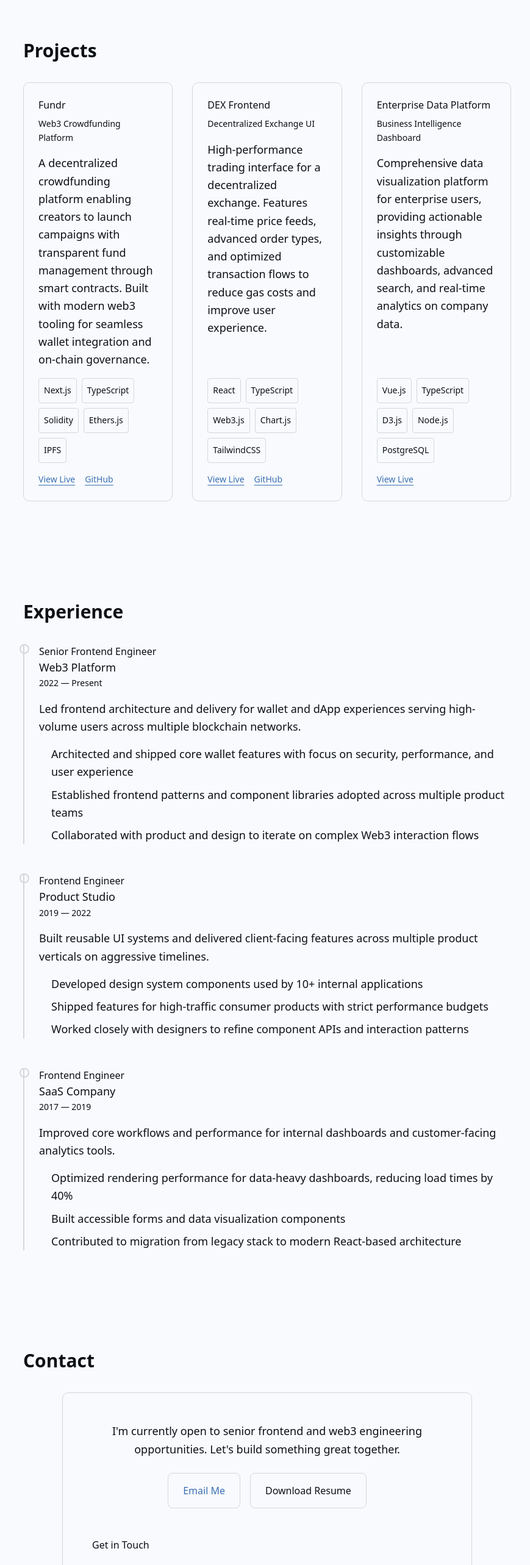
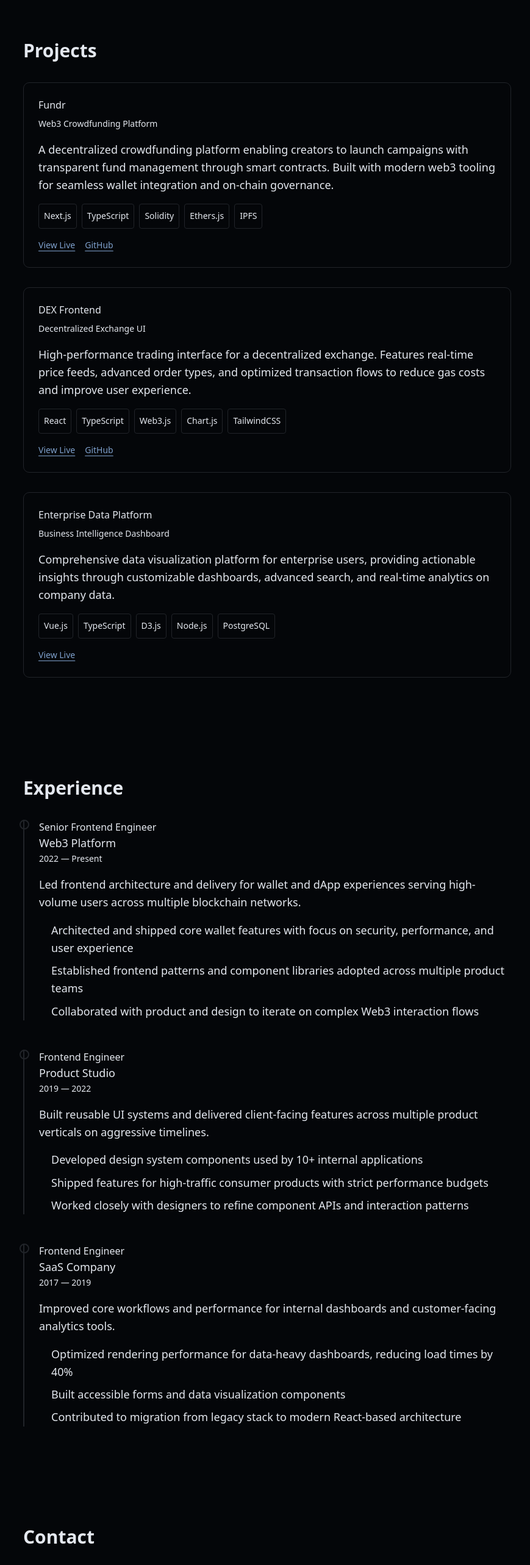
Before and after one commit to wangchengwei0122/Portfolio, a Next.js app: page / in a window 1280 px wide. Shown: the part 1740-4306 px from the top of the page at 61% size, without its empty margins (202-1071 px from the left). Built offline with nearby package versions, Linux system fonts and the light colour scheme.

Commit message:
refactor(layout): clean up and refactor page styles

```diff
--- a/app/layout.tsx
+++ b/app/layout.tsx
@@ -15,7 +15,7 @@ export default function RootLayout({
 }>) {
   return (
     <html lang="en">
-      <body className="bg-canvas text-primary antialiased">
+      <body className="dark bg-canvas text-primary antialiased">
         <Header />
         <main>{children}</main>
         <Footer />
--- a/components/sections/Contact.tsx
+++ b/components/sections/Contact.tsx
@@ -15,15 +15,20 @@ export default function Contact() {
     <Section id="contact" title="Contact">
       <motion.div
         variants={listStagger}
-        className="mx-auto max-w-2xl space-y-12 rounded-lg border border-subtle bg-surface p-12"
+        className="w-full rounded-lg border border-subtle bg-surface p-12"
       >
-        <motion.div variants={sectionItem} className="text-center">
+        <div className="flex flex-col gap-12 md:flex-row">
+          <motion.div
+            variants={sectionItem}
+            className="space-y-12 md:w-1/2"
+          >
+            <div className="space-y-6">
               <p className="text-base md:text-lg font-normal leading-relaxed text-primary">
                 I&apos;m currently open to senior frontend and web3 engineering
                 opportunities. Let&apos;s build something great together.
               </p>
 
-          <div className="mt-6 flex flex-wrap justify-center gap-4">
+              <div className="flex flex-wrap gap-4">
                 <a
                   href="mailto:hello@example.com"
                   className="inline-flex items-center justify-center rounded-md border border-subtle bg-canvas px-6 py-4 text-base font-medium leading-normal text-accent transition-colors hover:text-accent"
@@ -37,10 +42,10 @@ export default function Contact() {
                   Download Resume
                 </a>
               </div>
-        </motion.div>
+            </div>
 
-        <motion.div variants={sectionItem}>
-          <h3 className="mb-4 text-base font-medium leading-normal text-primary">
+            <div className="space-y-4">
+              <h3 className="text-base font-medium leading-normal text-primary">
                 Get in Touch
               </h3>
               <address className="not-italic">
@@ -67,9 +72,10 @@ export default function Contact() {
                   ))}
                 </ul>
               </address>
+            </div>
           </motion.div>
 
-        <motion.div variants={sectionItem}>
+          <motion.div variants={sectionItem} className="md:w-1/2">
             <h3 className="mb-4 text-base font-medium leading-normal text-primary">
               Send a Message
             </h3>
@@ -130,6 +136,7 @@ export default function Contact() {
               </button>
             </form>
           </motion.div>
+        </div>
       </motion.div>
     </Section>
   );
--- a/components/sections/Projects.tsx
+++ b/components/sections/Projects.tsx
@@ -43,13 +43,13 @@ export default function Projects() {
     <Section id="projects" title="Projects">
       <motion.div
         variants={listStagger}
-        className="grid gap-8 md:grid-cols-2 lg:grid-cols-3"
+        className="flex flex-col"
       >
         {projects.map((project) => (
           <motion.article
             key={project.title}
             variants={sectionItem}
-            className="flex flex-col gap-4 rounded-lg border border-subtle bg-surface p-6"
+            className="mb-8 flex flex-col gap-4 rounded-lg border border-subtle bg-surface p-6 last:mb-0"
           >
             <header>
               <h3 className="text-base font-medium leading-normal text-primary">
```
Lines whose indentation alone changed are shown as unchanged.
